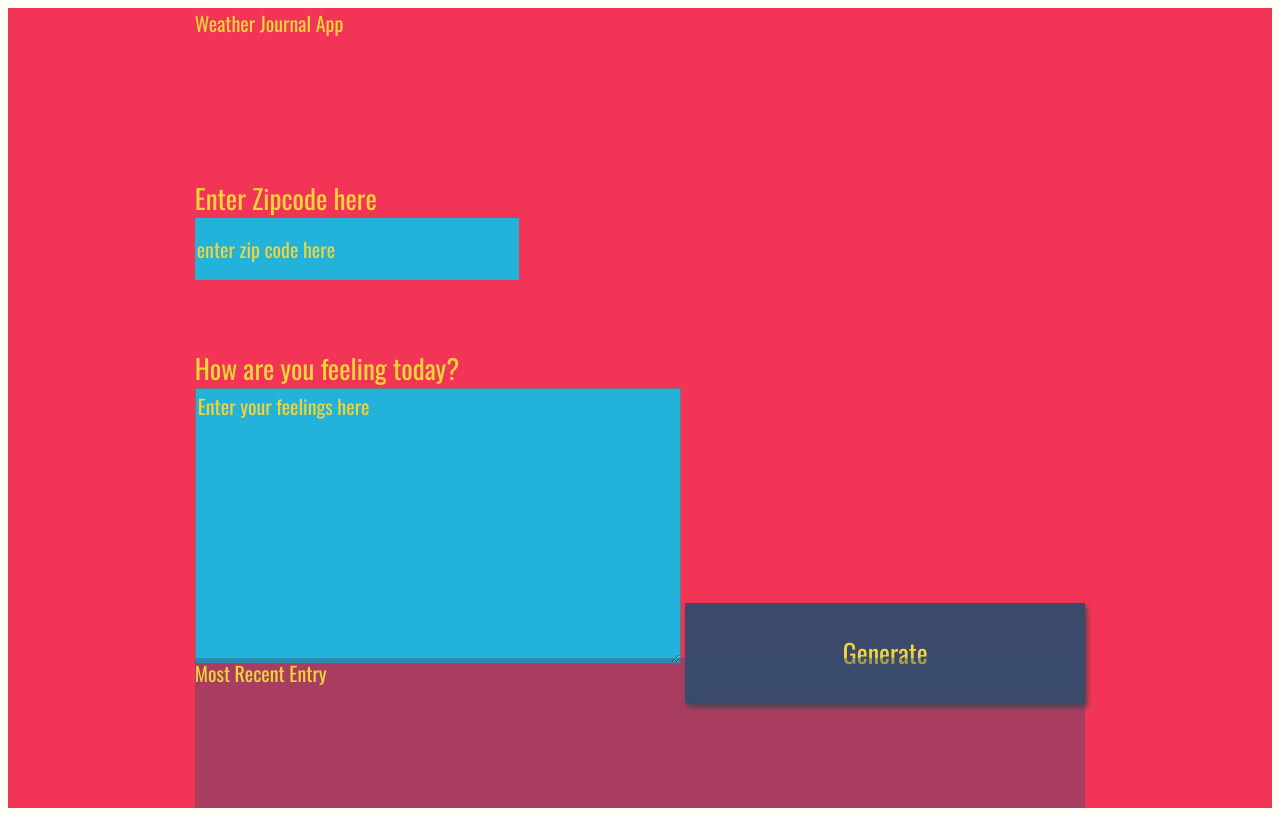
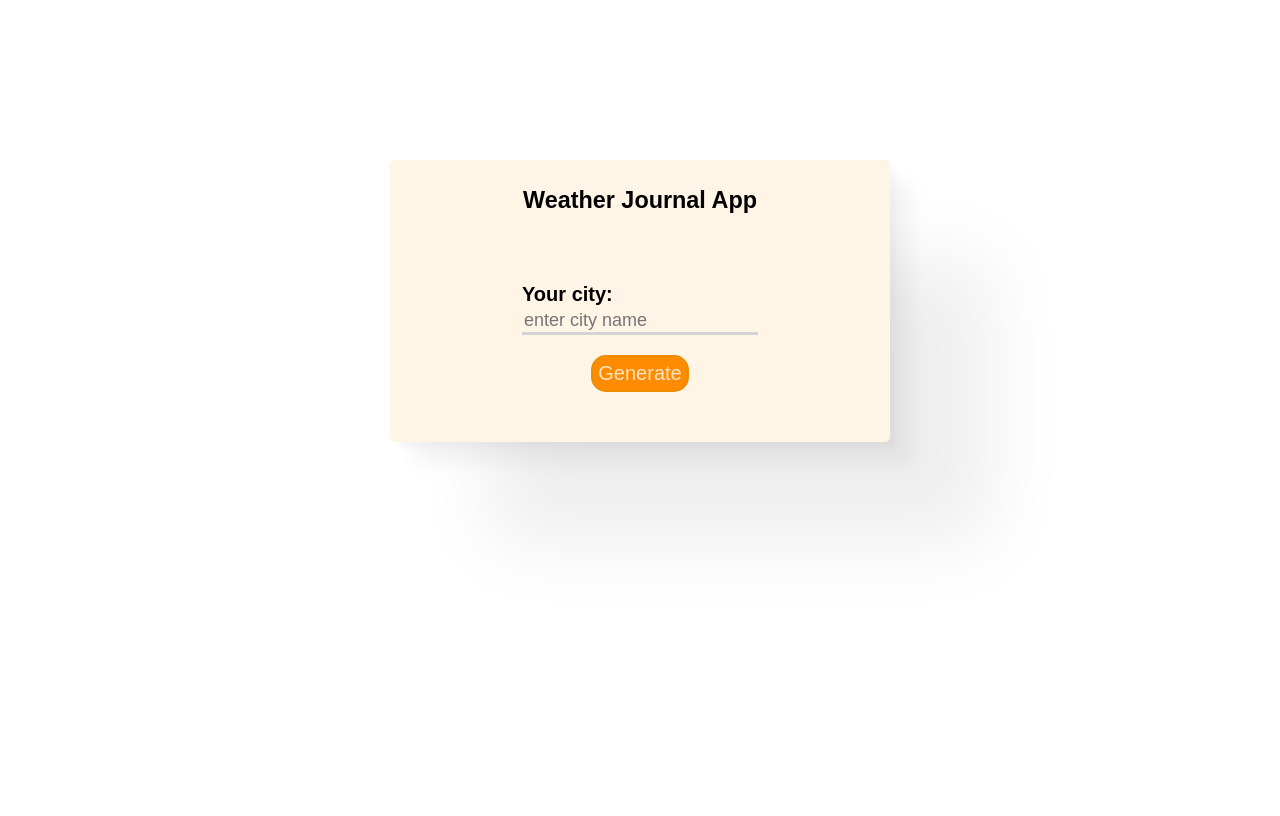
Before and after one commit to shabr4wy/weather-journal-app-2, a website: page website/index.html in a window 1280 px wide. Drawn offline with nearby package versions, Linux system fonts and the light colour scheme; a web font is replaced by a local one.

Commit message:
update ui

```diff
--- a/package.json
+++ b/package.json
@@ -12,6 +12,7 @@
   "dependencies": {
     "body-parser": "^1.19.0",
     "cors": "^2.8.5",
-    "express": "^4.17.1"
+    "express": "^4.17.1",
+    "node-sass": "^7.0.1"
   }
 }
--- a/website/app.js
+++ b/website/app.js
@@ -1,23 +1,22 @@
 /* Global Variables */
 const apiKey = '5fce3a19bfe15beed4fcc55b9d25f811';
-const btn = document.querySelector('#generate');
+const btn = document.querySelector('.generate__btn');
 
 // Create a new date instance dynamically with JS
 let d = new Date();
 let newDate = d.getMonth()+1+'.'+ d.getDate()+'.'+ d.getFullYear();
 
 btn.addEventListener('click', async () => {
-    const zip = document.querySelector('#zip').value;
-    const feel = document.querySelector('#feelings').value;
+    const cityName = document.querySelector('.cityName__input').value;
 
-    if (!zip){
-        alert('please, Enter Zipcode')
+    if (!cityName){
+        alert('please, Enter city name')
     }
 
-    await getTemp(zip)
+    await getTemp(cityName)
 
     .then ((temp) => {
-        postData (temp, feel);
+        postData (temp);
     })
 
     .then(()=> {
@@ -30,16 +29,18 @@ btn.addEventListener('click', async () => {
 });
 
 // building async function to fetch temperature data via api.
-async function getTemp(zip) {
-    const url = `http://api.openweathermap.org/data/2.5/weather?zip=${zip}&appid=${apiKey}&units=metric`;
+async function getTemp(cityName) {
+    const url = `http://api.openweathermap.org/data/2.5/weather?q=${cityName}&appid=${apiKey}&units=metric`;
     const weatherData = await fetch (url);
+    console.log(weatherData)
     const res = await weatherData.json();
+    console.log(res)
     const temp = res.main.temp
     return temp;
 }
 
 // build async function to post all data to server.js
-async function postData (temp, feel) {
+async function postData (temp) {
     await fetch ('/postData', {
       method: 'POST',
       credentials: 'same-origin',
@@ -49,18 +50,23 @@ async function postData (temp, feel) {
       body: JSON.stringify({
           date: newDate,
           temp: temp,
-          feeling: feel,
       }),
 
     })
 }
+
+
 
 // build async function to display data to user
 async function updateUI (){
     const req = await fetch('/getData');
     const data = await req.json();
 
-    document.querySelector('#date').innerHTML = data.date;
-    document.querySelector('#temp').innerHTML = data.temp
-    document.querySelector('#content').innerHTML = data.feeling
+    document.querySelector('.dataCollected__temp').innerHTML =
+    `<span class="dataCollected__value">${data.temp}°C</span>
+    <img src="cloudy-day-1.svg" height="100px" width="100px">`
+
+    document.querySelector('.dataCollected__date').innerHTML =
+     `<span class="dataCollected_type">Date</span>
+      <span class="dataCollected__value"> ${data.date} </span>`;
 }
--- a/website/index.html
+++ b/website/index.html
@@ -1,35 +1,59 @@
 <!DOCTYPE html>
-<html>
+<html lang="en">
 <head>
-<meta charset="UTF-8">
-<title>Weather Journal</title>
-<link href="https://fonts.googleapis.com/css?family=Oswald:400,600,700|Ranga:400,700&display=swap" rel="stylesheet">
-<link rel="stylesheet" href="style.css">
+
+  <meta charset="UTF-8">
+  <meta http-equiv="X-UA-Compatible" content="IE=edge">
+  <meta name="viewport" content="width=device-width, initial-scale=1.0">
+
+  <link rel="stylesheet" href="style.css">
+  <link href="https://fonts.googleapis.com/css2?family=Source+Sans+Pro:ital,wght@0,200;0,300;0,400;0,600;0,700;0,900;1,200;1,300;1,400;1,600;1,700;1,900&display=swap" rel="stylesheet">
+
+  <title>Weather Journal App</title>
+
 </head>
- <body>
-<div id = "app">
-  <div class ="holder headline">
-    Weather Journal App
-  </div>
-  <div class ="holder zip">
-    <label for="zip">Enter Zipcode here</label>
-    <input type="text" id="zip" placeholder="enter zip code here">
-  </div>
-  <div class ="holder feel">
-    <label for="feelings">How are you feeling today?</label>
-    <textarea class= "myInput" id="feelings" placeholder="Enter your feelings here" rows="9" cols="50"></textarea>
-    <button id="generate" type = "submit"> Generate </button>
-  </div>
-  <div class ="holder entry">
-    <div class = "title">Most Recent Entry</div>
-   <div id = "entryHolder">
-    <div id = "date"></div>
-   <div id = "temp"></div>
-   <div id = "content"></div>
-  </div>
-  </div>
-  </div>
-<script src="app.js" type="text/javascript"></script>
+
+<body>
+
+
+  <section class ="app">
+
+    <h3>
+      Weather Journal App
+    </h3>
+
+
+    <section class ="cityName">
+      <label for="cityName__label" class="cityName__label">Your city: </label>
+      <input type="tel" id="cityName__label"  class="cityName__input" placeholder="enter city name">
+    </section>
+
+
+
+    <section class="generate">
+      <button class="generate__btn" type = "submit"> Generate </button>
+    </section>
+
+
+    <section class ="dataCollected">
+
+
+      <section class="dataCollected__content">
+        <p class = "dataCollected__temp"> </p>
+        <p class = "dataCollected__date"> </p>
+      </section>
+
+    </section>
+
+  </section>
+
+  <script src="app.js" type="text/javascript"></script>
 
 </body>
 </html>
+
+
+
+<!-- <span class="dataCollected_type">Date:</span>10.2.2022
+<span class="dataCollected_type"> temperature:</span> 10.6
+<span class="dataCollected_type">your feeling:</span> cold -->
--- a/website/style.css
+++ b/website/style.css
@@ -1,111 +1,105 @@
-body{
-    background: #fffff8;
-    font-family: -apple-system, BlinkMacSystemFont, sans-serif;
+/* fonts */
+*{
+    font-family:Arial, Helvetica, sans-serif
 }
 
-#app{
-    display: grid;
-    grid-auto-rows: minmax(150px, auto);
-    /* grid-template-columns:  */
-    height:100vh;
-    background: #f23557;
-    color: #f0d43a;
-    justify-content: center;
-    grid-gap: 1em;
+body {
     font-size: 20px;
-    font-family: 'Oswald', sans-serif;
+    line-height: 1.5;
 }
 
-.holder{
+.dataCollected {
+    line-height: 1;
+}
+
+/* style */
+
+.app {
+    background-color: #fff5e7;
+    border-color: transparent;
+    border-radius: 5px;
+    box-shadow:
+                6.7px 6.7px 5.3px rgba(0, 0, 0, 0.028),
+                22.3px 22.3px 17.9px rgba(0, 0, 0, 0.042),
+                100px 100px 80px rgba(0, 0, 0, 0.07)
+;
 
 }
 
-.entry{
-    background: rgba(59, 74, 107, .4);
+.cityName__label {
+    font-weight: bold;
 }
 
-#entryHolder{
-
+.cityName__input {
+    display: block;
+    outline: none;
+    font-size: 18px;
+    background-color: inherit;
+    border: lightgrey solid;
+    border-width: 0px 0px 3px 0px;
+    transition: border-color .3s;
 }
 
-#date{
-
+.cityName__input:focus {
+    border: #ff8c00 solid;
+    border-width: 0px 0px 3px 0px;
 }
 
-#temp{
-
+.generate__btn {
+    font-size: inherit;
+    margin-top: 10px;
+    border-radius: 15px;
+    padding: 5px;
+    background-color: #ff8c00;
+    color: bisque;
+    border: #ee8c00 solid 2px;
+    outline: 2px solid transparent;
+    transition: outline .2s;
 }
 
-#content{
-
+.generate__btn:hover {
+    background-color: #ef8c00;
 }
 
-.headline {
-
-}
-.title{
-
+.generate__btn:focus {
+    outline: 2px solid black;
 }
 
-/*  Basic Styling To Override Default For Basic HTML Elements */
-label{
-    display:block;
-    font-size: 27px;
+
+/* layout */
+.app {
+    max-width: 500px;
+    margin: auto ;
+    display: flex;
+    flex-direction: column;
+    align-items: center;
+    margin-top: 20vh;
 }
 
-input{
-    display:block;
-    height: 60px;
-    width: 320px;
-    background:#22b2da;
-    color: #f0d43a;
-    font-size: 20px;
-    font-family: 'Oswald', sans-serif;
-    border: none;
+h3 {
+    margin-bottom: 60px;
 }
 
-button{
-    width: 400px;
-    height: 100px;
-    background: #3b4a6b;
-    color: #f0d43a;
-    font-size: 26px;
-    font-family: 'Oswald', sans-serif;
-    border: none;
-    box-shadow: 2px 4px 5px #444;
-}
-h1{
-    font-size: 36px;
+.generate__btn {
+    margin: 20px;
+    margin-bottom: 10px;
 }
 
-textarea{
-    background:#22b2da;
-    color: #f0d43a;
-    font-size: 20px;
-    font-family: 'Oswald', sans-serif;
-}
-/* Reset style for HTML element on active to have no border*/
-input:focus,
-select:focus,
-textarea:focus,
-button:focus {
-    outline: none;
-}
-/* Style for Placeholder Text*/
-::placeholder { /* Firefox, Chrome, Opera */
-    color: #f0d43a;
-    font-family: 'Oswald', sans-serif;
-
+.dataCollected__temp {
+    display: flex;
+    justify-content: center;
 }
 
-:-ms-input-placeholder { /* Internet Explorer 10-11 */
-    color: #f0d43a;
-    font-family: 'Oswald', sans-serif;
-
+.dataCollected__temp .dataCollected__value {
+    position: relative;
+    top: 40px;
+    left: 10px;
 }
 
-::-ms-input-placeholder { /* Microsoft Edge */
-    color: #f0d43a;
-    font-family: 'Oswald', sans-serif;
+.dataCollected__content p:not(.dataCollected__temp) {
+   min-width: 250px;
+}
 
+.dataCollected__value:not(.dataCollected__temp > .dataCollected__value) {
+    float: right;
 }
```
Also changed, not shown: website/50n.svg (added), website/cloudy-day-1.svg (added).
